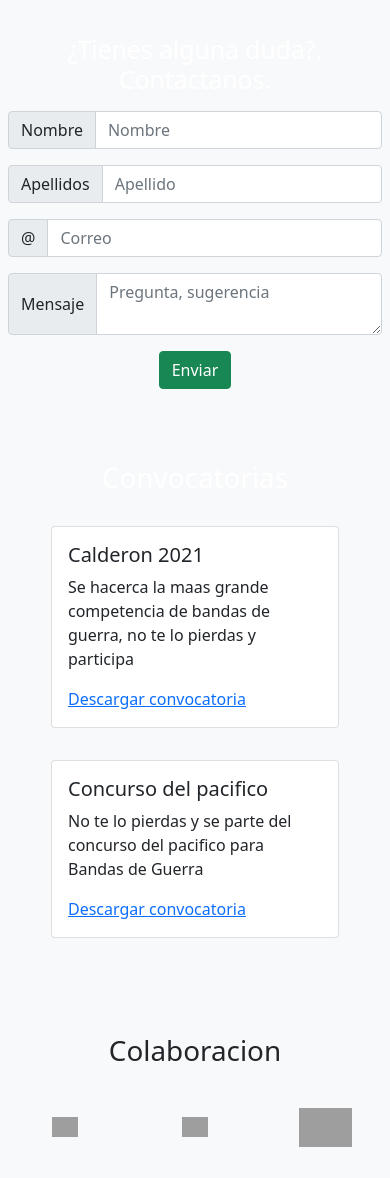
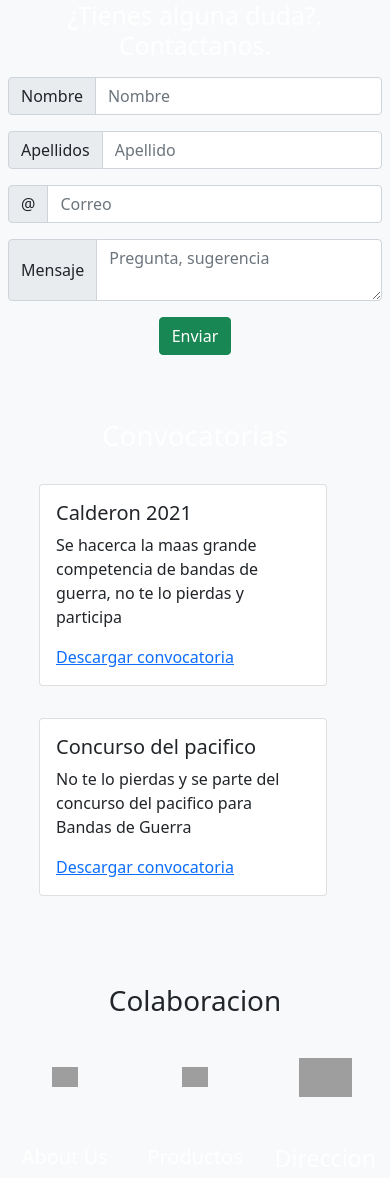
Before and after one commit to ArmandoHdzBta/BDG-Wold, a PHP site: page /home.php in a window 390 px wide. Shown: the part 1930-3108 px from the top of the page. After the commit the page ends 3027 px from the top, so only its background shows below. Run offline with PHP 8.4, Linux system fonts and the light colour scheme; some libraries are stand-ins or nearby versions; grey boxes are pictures that could not be loaded.

Commit message:
Responsive Update

```diff
--- a/app/views/home.php
+++ b/app/views/home.php
@@ -2,16 +2,17 @@
 <html lang="es">
 <head>
 	<meta charset="UTF-8">
-	<meta name="viewport" content="width=device-width, initial-scale=1.0">
-	<title>Home</title>
+	<meta name="viewport" content="width=device-width, initial-scale=1">
 	<link href="https://cdn.jsdelivr.net/npm/bootstrap@5.0.0-beta2/dist/css/bootstrap.min.css" rel="stylesheet" integrity="sha384-BmbxuPwQa2lc/FVzBcNJ7UAyJxM6wuqIj61tLrc4wSX0szH/Ev+nYRRuWlolflfl" crossorigin="anonymous">
 	<link href="https://unpkg.com/aos@2.3.1/dist/aos.css" rel="stylesheet">
 	<link rel="stylesheet" href="../../public/css/style.css">
 	<script src="https://kit.fontawesome.com/a665ad6c22.js" crossorigin="anonymous"></script>
+	<title>Home</title>
+
 </head>
 <body class="bg-light">
 	<!-- NAV BAR -->
-	<nav class="navbar navbar-expand-sm navbar-dark bg-black col-12 position-fixed">
+	<nav class="navbar navbar-expand-sm navbar-dark bg-black ml-0 col-12 position-fixed">
 		<div class="container-fluid">
 			<a class="navbar-brand" href="#"><h2>BDG-World</h2></a>
 			<button class="navbar-toggler" type="button" data-bs-toggle="collapse" data-bs-target="#navbarSupportedContent" aria-controls="navbarSupportedContent" aria-expanded="false" aria-label="Toggle navigation">
@@ -49,7 +50,7 @@
 		</div>
 	</div>
 	<!-- ARTICLES TO SELL CONTAINER -->
-	<div class="container col-xxl-12 col-xl-12 col-lg-12 mt-5 p-2 bg-black" data-aos="fade-zoom-in" data-aos-delay="800">
+	<div class="container-fluid col-xxl-9 col-xl-9 col-lg-9 mt-5 bg-black" data-aos="fade-zoom-in" data-aos-delay="800">
 		<h1 class="text-center text-white p-2">Articulos</h1>
 		<div class="row">
 			<div class="col-xxl-3 col-xl-3 col-lg-9 col-md-6 col-sm-12 ml-2 mb-3 mt-3" data-aos="fade-down" data-aos-offset="360">
@@ -138,10 +139,10 @@
 		</div>
 	</div>
 	<!-- CONTAINER TO SHOW ALL ANNOUNCEMENT -->
-	<div class="container col-lg-9 mt-5 mb-5 p-2 bg-black">
+	<div class="container-fluid col-lg-9 mt-5 mb-5 bg-black">
 		<h1 class="text-center text-white p-2">Convocatorias</h1>
-		<div class="row d-flex justify-content-center">
-			<div class="col-xxl-3 col-xl-3 col-lg-9 col-md-6 col-sm-12 ml-2 mb-3 mt-3 d-flex justify-content-center align-items-center" data-aos="zoom-out" data-aos-offset="360">
+		<div class="row container-fluid d-flex justify-content-center">
+			<div class="container-fluid col-xxl-3 col-xl-3 col-lg-9 col-md-6 ml-2 mb-3 mt-3 d-flex justify-content-center align-items-center" data-aos="zoom-out" data-aos-offset="360">
 				<div class="card" style="width: 18rem;">
 					<div class="card-body">
 						<h5 class="card-title">Calderon 2021</h5>
@@ -150,7 +151,7 @@
 					</div>
 				</div>
 			</div>
-			<div class="col-xxl-3 col-xl-3 col-lg-9 col-md-6 col-sm-12 ml-2 mb-3 mt-3 d-flex justify-content-center align-items-center" data-aos="zoom-out" data-aos-offset="360">
+			<div class="container-fluid col-xxl-3 col-xl-3 col-lg-9 col-md-6 ml-2 mb-3 mt-3 d-flex justify-content-center align-items-center" data-aos="zoom-out" data-aos-offset="360">
 				<div class="card" style="width: 18rem;">
 					<div class="card-body">
 						<h5 class="card-title">Concurso del pacifico</h5>
@@ -177,7 +178,7 @@
 		</div>
 	</div>
 	<!-- FOOTER -->
-	<div class="container-fluid p-3 text-primary bg-black footer">
+	<div class="container-fluid text-primary bg-black footer">
 		<div class="row row-cols-ms-3 mb-2">
 			<div class="col">
 				<h5 class="text-center text-white">About Us</h5>
@@ -212,6 +213,7 @@
 			</div>
 		</div>
 	</div>
+
 	<!-- SCRIPTS BOOTSTRAP -->
 	<script src="https://cdn.jsdelivr.net/npm/@popperjs/core@2.6.0/dist/umd/popper.min.js" integrity="sha384-KsvD1yqQ1/1+IA7gi3P0tyJcT3vR+NdBTt13hSJ2lnve8agRGXTTyNaBYmCR/Nwi" crossorigin="anonymous"></script>
 	<script src="https://cdn.jsdelivr.net/npm/bootstrap@5.0.0-beta2/dist/js/bootstrap.min.js" integrity="sha384-nsg8ua9HAw1y0W1btsyWgBklPnCUAFLuTMS2G72MMONqmOymq585AcH49TLBQObG" crossorigin="anonymous"></script>
```
Also changed, not shown: public/css/style.css (+7 -1 lines). Lines whose indentation alone changed are shown as unchanged.
